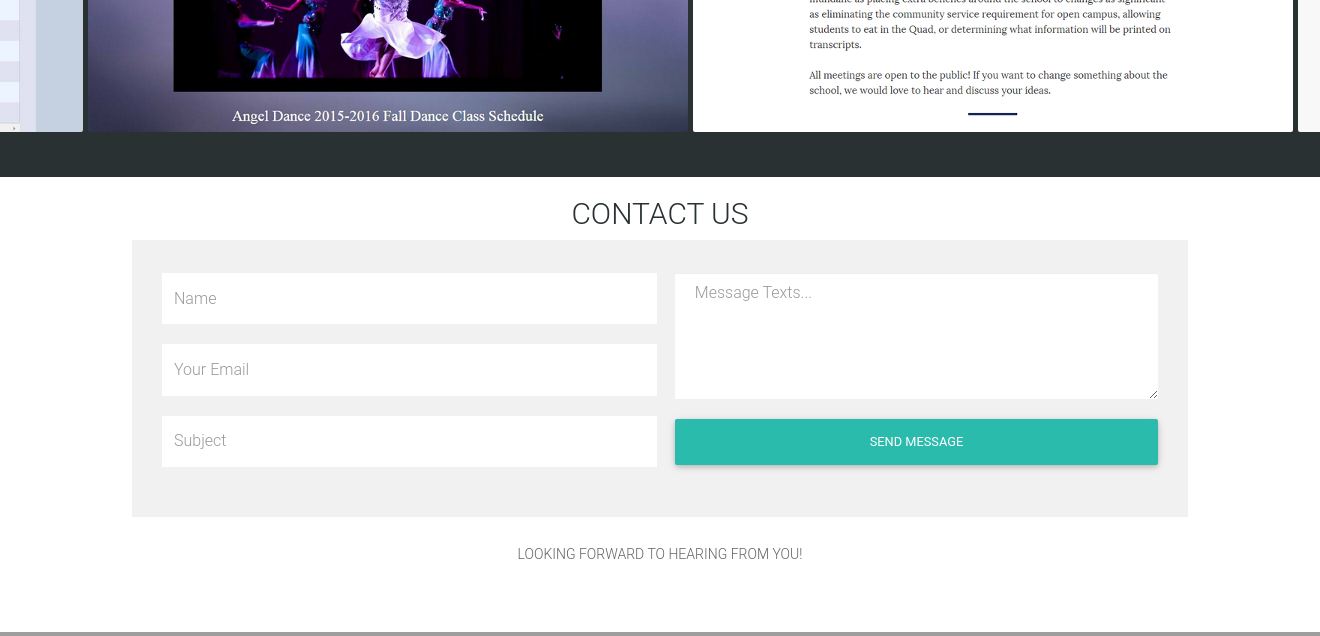
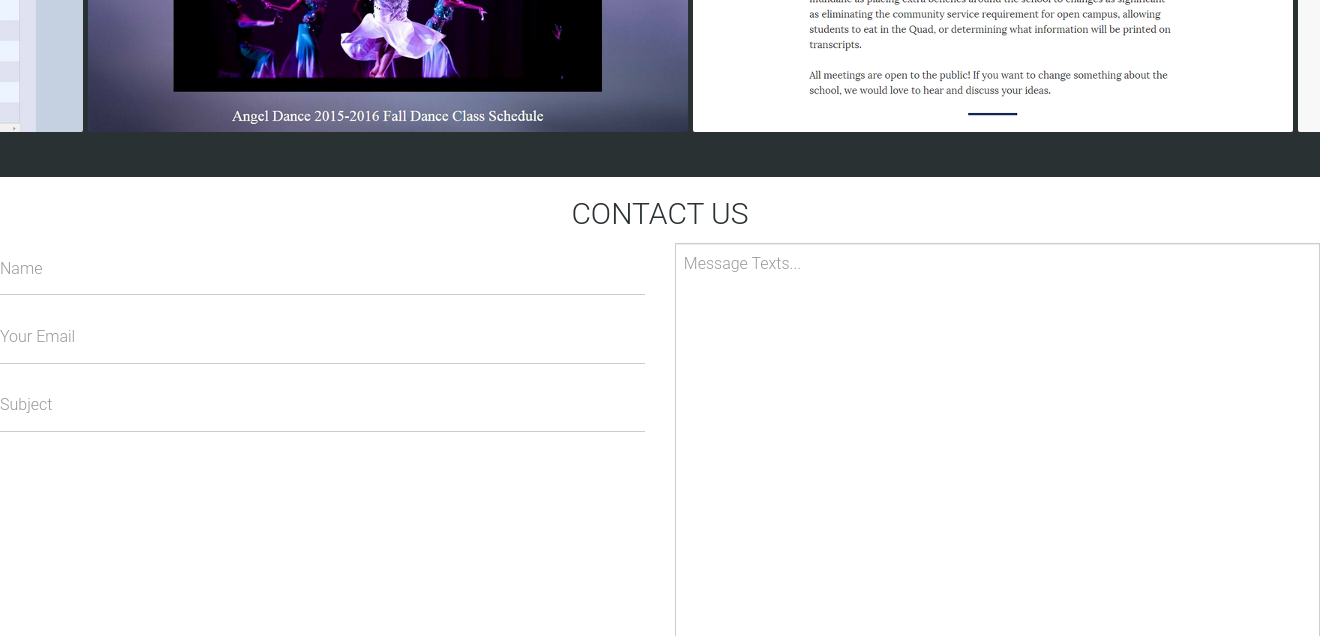
Before and after one commit to vitaedev/vitaedev.github.io, a PHP site: page / in a window 1320 px wide; the page is wider, and only the part inside the window is pictured. Shown: the part 1705-2341 px from the top of that part. Run offline with PHP 8.4, Linux system fonts and the light colour scheme; some libraries are stand-ins or nearby versions; some web fonts are replaced; grey boxes are pictures that could not be loaded.

Commit message:
wait i forgot to save

```diff
--- a/css/main.css
+++ b/css/main.css
@@ -431,7 +431,7 @@ footer a{
             padding-left: 40px;
             padding-right: 40px;
     }
-    #contact-form{
+    .contact-form{
       max-width:80%;
       margin:auto;
     }
@@ -643,18 +643,18 @@ font-size: 15px;
 color: #3d3d3d;
 }
 
-#contact-form{
+.contact-form{
 background-color: #f1f1f1;
 padding: 30px;
 }
-#contact-form .form-control{
+.contact-form .form-control{
 border-radius: 0px;
 margin-bottom: 20px;
 background-color:#fff;
 border: 0px solid #fff;
 padding-left: 12px;
 }
-#contact-form #message{
+.contact-form #message{
   height: 126px;
 }
 .form_submit{
```
